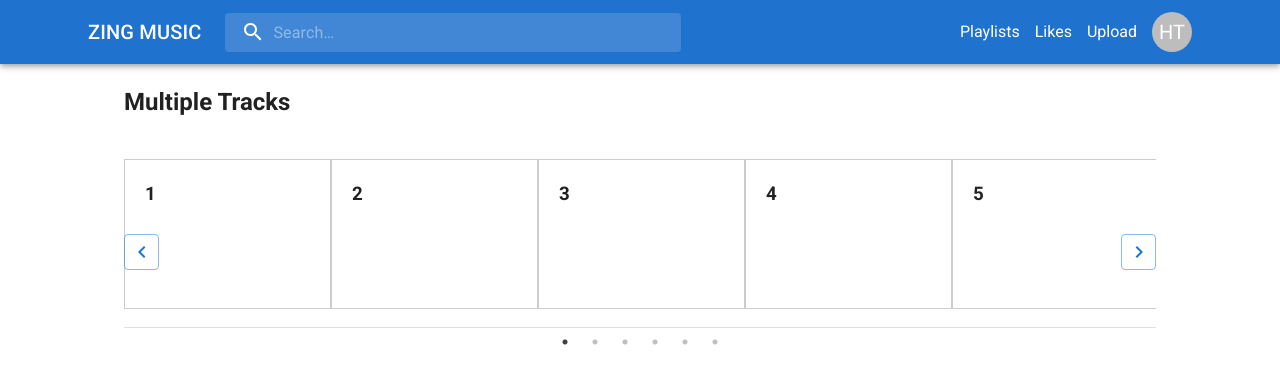
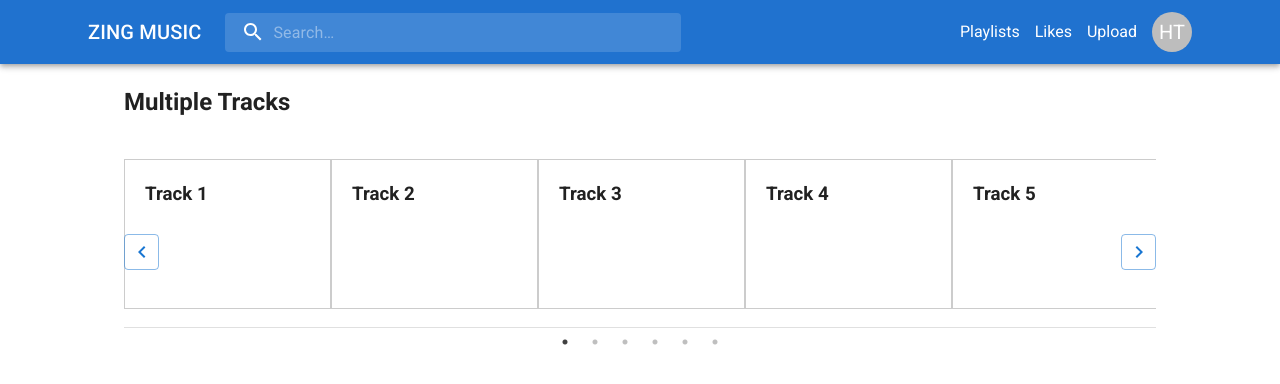
Before and after one commit to huytran72/ZingMusic, a Next.js app in the folder Zing_Music/: page / in a window 1280 px wide. Shown: the top 384 px of the page. Built offline with nearby package versions, Linux system fonts and the light colour scheme.

Commit message:
Update main.slider.tsx

```diff
--- a/Zing_Music/src/components/main/main.slider.tsx
+++ b/Zing_Music/src/components/main/main.slider.tsx
@@ -75,22 +75,22 @@ const MainSlider = () => {
       <h2>Multiple Tracks</h2>
       <Slider {...settings}>
         <div>
-          <h3>1</h3>
+          <h3>Track 1</h3>
         </div>
         <div>
-          <h3>2</h3>
+          <h3>Track 2</h3>
         </div>
         <div>
-          <h3>3</h3>
+          <h3>Track 3</h3>
         </div>
         <div>
-          <h3>4</h3>
+          <h3>Track 4</h3>
         </div>
         <div>
-          <h3>5</h3>
+          <h3>Track 5</h3>
         </div>
         <div>
-          <h3>6</h3>
+          <h3>Track 6</h3>
         </div>
       </Slider>
       <Divider />
```
